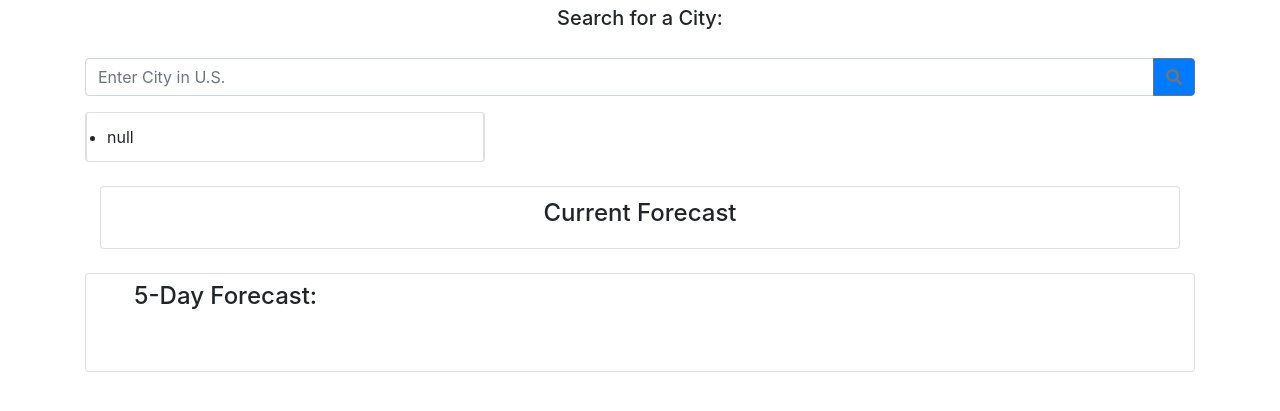
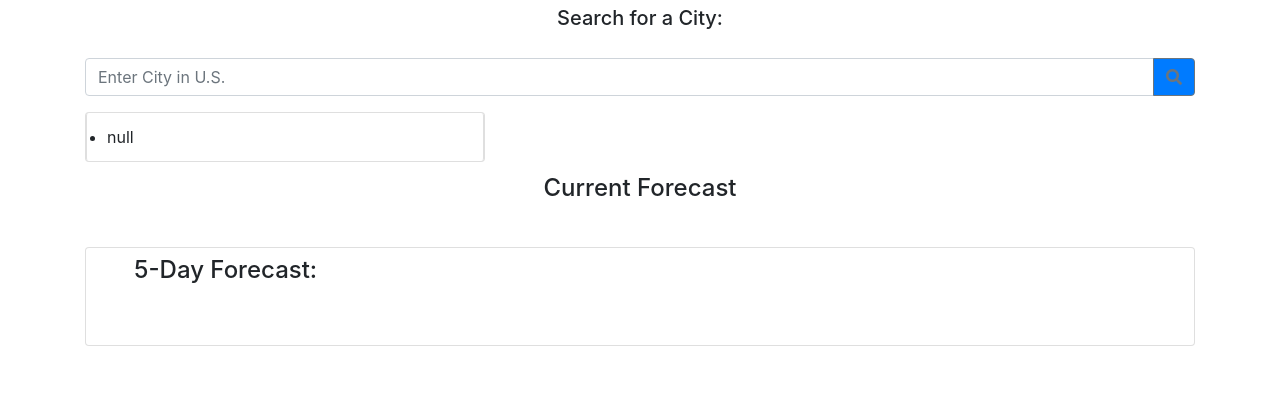
Before and after one commit to rpc08002/Weather-Dashboard, a plain HTML site: page index.html in a window 1280 px wide. Shown: the part 89-500 px from the top of the page. Drawn offline with nearby package versions, Linux system fonts and the light colour scheme.

Commit message:
removed card class from current forecast

```diff
--- a/index.html
+++ b/index.html
@@ -39,8 +39,8 @@
                         </div>
 
                 <!-- Current Weather Details Will Get Dumped Here -->
-                <div class="col mt-4 mr-5">
-                    <div class="card topBorder currentCard pb-2 pt-1">
+                <div class="col">
+                    <div class="topBorder currentCard pb-2 pt-1">
                         <h4 class="card-title mt-2 text-center">Current Forecast</h4>
                     </div>
                 </div>
```
